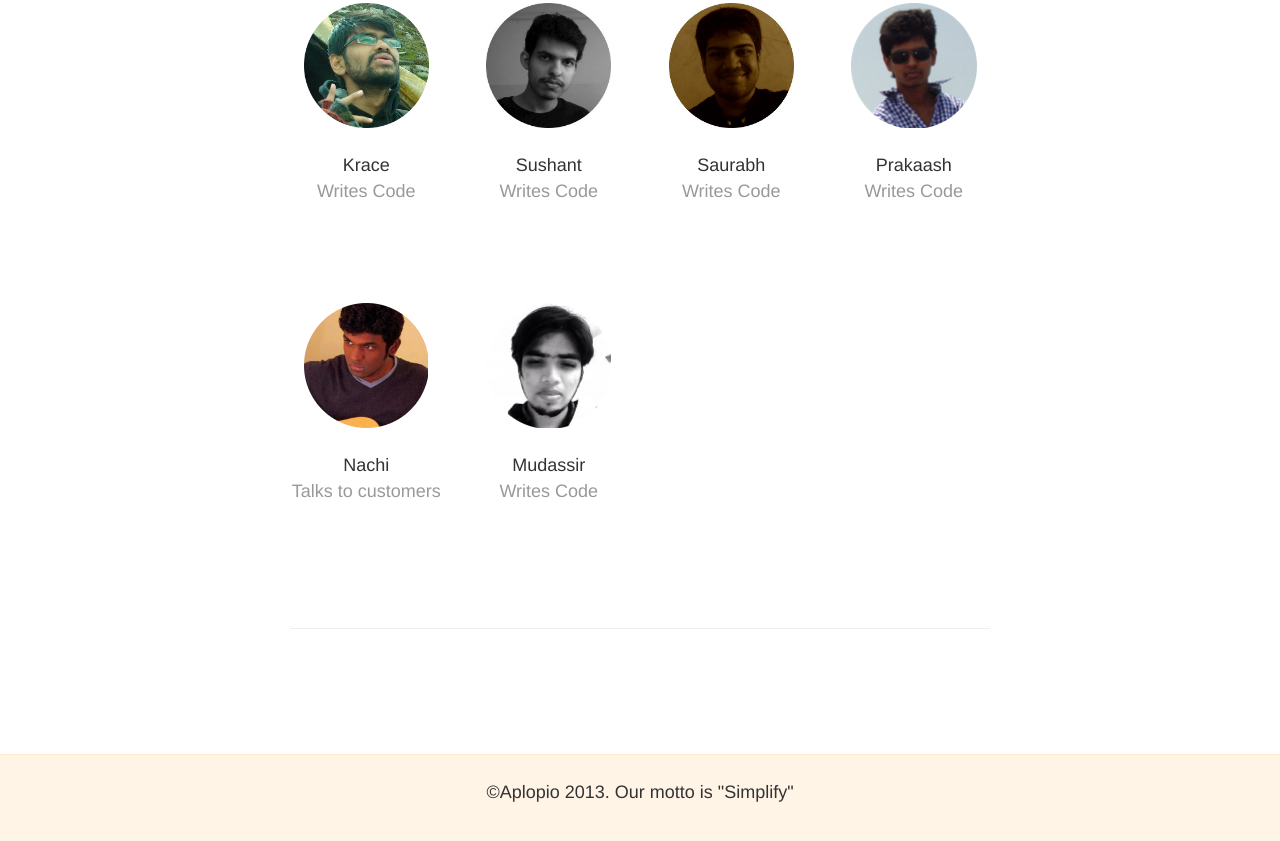
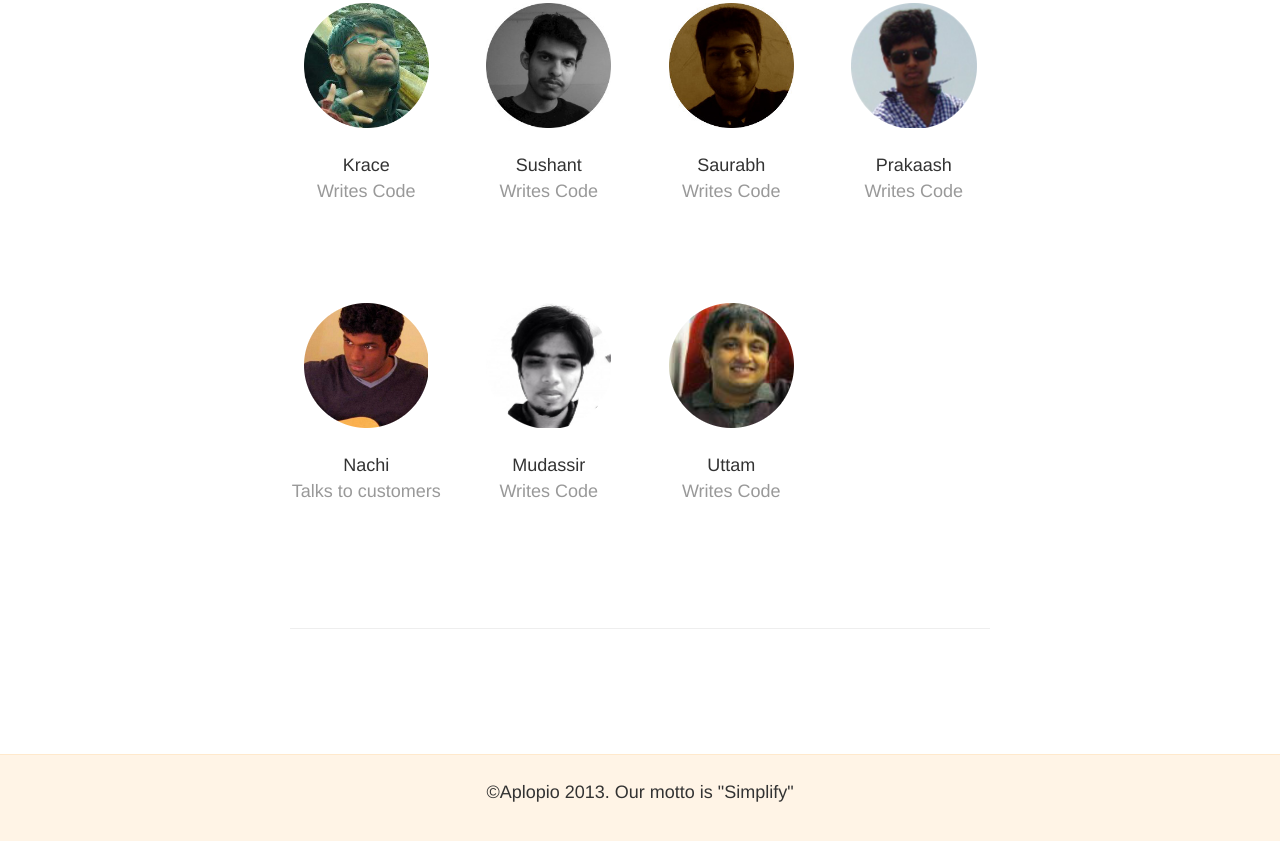
Before and after one commit to Aplopio/Aplopio-com, a plain HTML site: page index.html in a window 1280 px wide. Shown: the part 2260-3101 px from the top of the page. Drawn offline with Linux system fonts and the light colour scheme; a script that the page names is missing.

Commit message:
added uttam to the site

```diff
--- a/index.html
+++ b/index.html
@@ -207,6 +207,13 @@
                 </div>
                 <p class="person-cell-desc">Writes Code</p>
             </div>
+            <div class="col-md-3 person-cell">
+                <div class="align-center">
+                    <div class="person-cell-img"><img src="static/images/uttam.png"/></div>
+                    <div class="person-cell-name">Uttam</div>
+                </div>
+                <p class="person-cell-desc">Writes Code</p>
+            </div>
         </div>
         <hr/>
 
```
Also changed, not shown: static/images/uttam.jpg (added), static/images/uttam.png (added).
